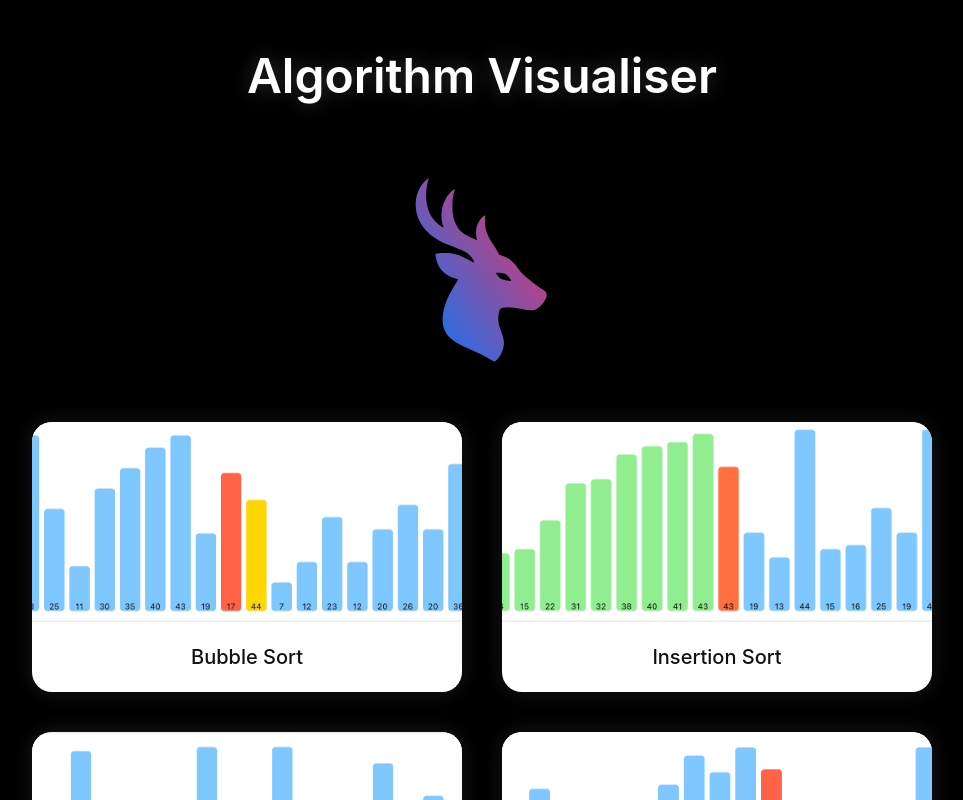
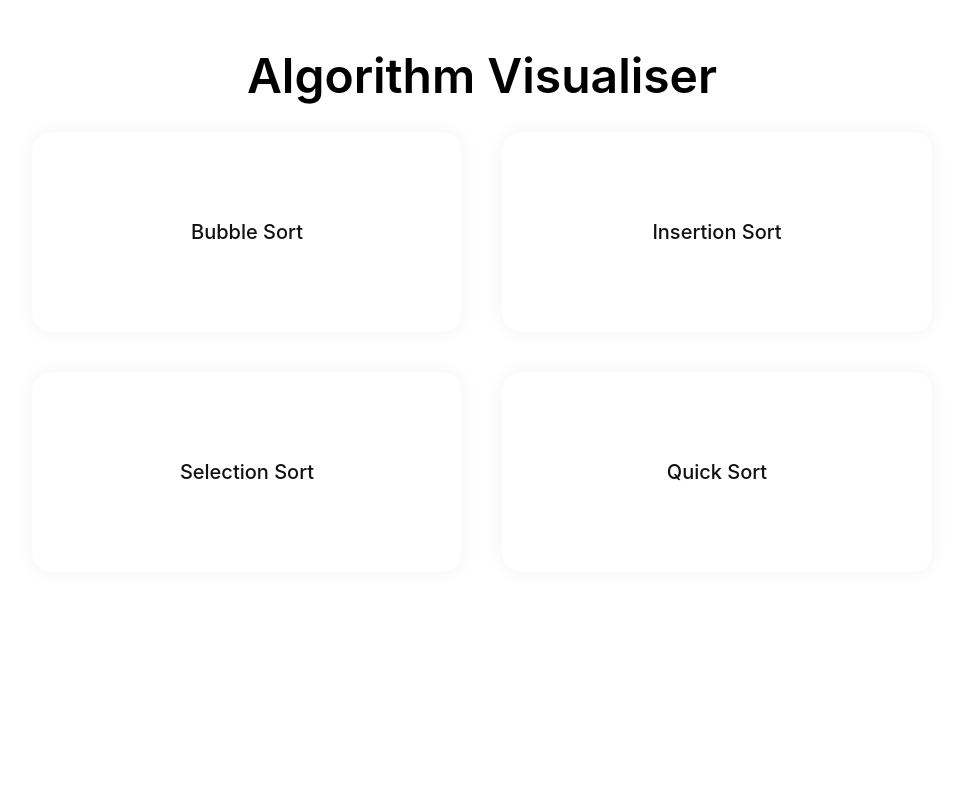
Before and after one commit to Jamire44/Algo-Visualiser, a React (Create React App) app: page / in a window 1280 px wide. Shown: the top 800 px of the page, without its empty margins (158-1121 px from the left). Built offline with nearby package versions, Linux system fonts and the light colour scheme.

Commit message:
Home screen and algo pages updated

```diff
--- /dev/null
+++ b/src/components/AlgoCard.jsx
@@ -0,0 +1,61 @@
+import { useState } from "react";
+import { Link } from "react-router-dom";
+import PreviewVisualizer from "./PreviewVisualizer";
+
+export default function AlgoCard({ name, path, sortFunction, mode }) {
+  const [hovered, setHovered] = useState(false);
+
+  return (
+    <Link
+      to={path}
+      style={{
+        textDecoration: "none",
+        borderRadius: 20,
+        overflow: "hidden",
+        background: "white",
+        boxShadow: hovered
+          ? "0 8px 20px rgba(0,0,0,0.15)"
+          : "0 0 20px rgba(0,0,0,0.05)",
+        transform: hovered ? "translateY(-6px)" : "translateY(0)",
+        transition: "transform 0.25s ease, box-shadow 0.25s ease",
+      }}
+      onMouseEnter={() => setHovered(true)}
+      onMouseLeave={() => setHovered(false)}
+    >
+      <div style={{ height: 200, position: "relative" }}>
+        {/* Default title */}
+        <div
+          style={{
+            position: "absolute",
+            inset: 0,
+            display: "flex",
+            alignItems: "center",
+            justifyContent: "center",
+            fontSize: "1.25rem",
+            fontWeight: "500",
+            color: "#111",
+            opacity: hovered ? 0 : 1,
+            transition: "opacity 0.3s",
+          }}
+        >
+          {name}
+        </div>
+
+        {/* Preview visualiser */}
+        <div
+          style={{
+            position: "absolute",
+            inset: 0,
+            display: "flex",
+            alignItems: "center",
+            justifyContent: "center",
+            opacity: hovered ? 1 : 0,
+            transition: "opacity 0.3s",
+          }}
+        >
+          <PreviewVisualizer sortFunction={sortFunction} mode={mode} active={hovered} />
+        </div>
+      </div>
+    </Link>
+  );
+}
--- /dev/null
+++ b/src/components/AlgoExplanation.jsx
@@ -0,0 +1,13 @@
+export default function AlgoExplanation({ title, description, steps, accent = "sky-400" }) {
+    return (
+      <div className="max-w-2xl mx-auto bg-white p-6 rounded-2xl shadow-md mt-8 border border-gray-200">
+        <h2 className={`text-xl font-semibold mb-3 text-${accent}`}>
+          {title}
+        </h2>
+        <p className="text-gray-700 leading-relaxed mb-4">{description}</p>
+        <pre className="bg-gray-900 text-green-400 p-4 rounded-lg text-sm overflow-x-auto">
+          {steps}
+        </pre>
+      </div>
+    );
+  }
--- /dev/null
+++ b/src/components/CornerLogo.jsx
@@ -0,0 +1,19 @@
+import Logo from "./Logo";
+import { Link } from "react-router-dom";
+
+export default function CornerLogo({ size = 80 }) {
+  return (
+    <div
+      style={{
+        position: "fixed",
+        top: 20,
+        left: 20,
+        zIndex: 50,
+      }}
+    >
+      <Link to="/">
+        <Logo style={{ width: size, height: size, cursor: "pointer" }} />
+      </Link>
+    </div>
+  );
+}
--- a/src/components/Logo.jsx
+++ b/src/components/Logo.jsx
@@ -8,9 +8,9 @@ export default function Logo({ size = 120, style = {} }) {
         style={style} // ✅ now safe, comes from props
         preserveAspectRatio="xMidYMid meet"
       >
-        <defs>
+        {/* <defs> */}
           {/* Animated gradient */}
-          <linearGradient id="logoGradient" x1="0%" y1="0%" x2="100%" y2="100%">
+          {/* <linearGradient id="logoGradient" x1="0%" y1="0%" x2="100%" y2="100%">
             <stop offset="0%" stopColor="#007aff">
               <animate
                 attributeName="stop-color"
@@ -27,8 +27,8 @@ export default function Logo({ size = 120, style = {} }) {
                 repeatCount="indefinite"
               />
             </stop>
-          </linearGradient>
-        </defs>
+          </linearGradient> */}
+        {/* </defs> */}
 
         <g
           transform="translate(0.000000,1024.000000) scale(0.100000,-0.100000)"
--- /dev/null
+++ b/src/components/PreviewVisualizer.jsx
@@ -0,0 +1,41 @@
+import { useEffect, useState } from "react";
+
+export default function PreviewVisualizer({ sortFunction, mode, active }) {
+  const [numbers, setNumbers] = useState([]);
+
+  useEffect(() => {
+    if (!active) return; // 👈 only run when hovered
+
+    function randomArray() {
+      return Array.from({ length: 6 }, () => Math.floor(Math.random() * 30) + 5);
+    }
+
+    async function runPreview() {
+      const arr = randomArray();
+      setNumbers(arr);
+      await sortFunction(arr, setNumbers, () => {}, () => {}, () => {}, 60);
+    }
+
+    runPreview();
+  }, [active, sortFunction]);
+
+  return (
+    <div className="flex items-end justify-center gap-1 h-24 w-full">
+      {numbers.map((num, i) => (
+        <div
+          key={i}
+          style={{ height: `${num * 2}px` }}
+          className={`w-4 rounded-sm transition-all duration-200 ${
+            mode === "bubble"
+              ? "bg-sky-400"
+              : mode === "insertion"
+              ? "bg-green-400"
+              : mode === "selection"
+              ? "bg-purple-400"
+              : "bg-red-400"
+          }`}
+        ></div>
+      ))}
+    </div>
+  );
+}
--- a/src/pages/BubblePage.jsx
+++ b/src/pages/BubblePage.jsx
@@ -1,15 +1,32 @@
 import SortVisualizer from "../components/SortVisualizer";
+import CornerLogo from "../components/CornerLogo";
+import AlgoExplanation from "../components/AlgoExplanation";
 import { bubbleSort } from "../algorithms/bubbleSort";
 
-export default function InsertionPage() {
+export default function BubblePage() {
   return (
     <div style={{ padding: 30, backgroundColor: "white", minHeight: "100vh"}}>
-      <h1 className="text-4xl font-bold bg-gradient-to-r from-blue-500 to-purple-600 bg-clip-text text-transparent font-[system-ui] text-center mb-6">Bubble Sort</h1>
+      <CornerLogo size={80} />
+      <h1 className="mx-auto w-fit text-5xl font-extrabold font-[system-ui] bg-gradient-to-b from-gray-800 to-gray-500 bg-clip-text text-transparent">
+          Bubble Sort
+        </h1>
+
       <SortVisualizer
         algoName="Bubble Sort"
         sortFunction={bubbleSort}
         mode="bubble"
       />
+
+      <AlgoExplanation
+        title="How Bubble Sort Works"
+        description="Bubble Sort repeatedly steps through the list, compares adjacent elements, and swaps them if they are in the wrong order. Each pass 'bubbles' the largest element to the end. After n passes, the list is sorted."
+        steps={`for i from 0 to n-1:
+                for j from 0 to n-i-1:
+                  if arr[j] > arr[j+1]:
+                  swap(arr[j], arr[j+1])`}
+        accent="sky-400"
+      />
+
     </div>
   );
 }
--- a/src/pages/Home.jsx
+++ b/src/pages/Home.jsx
@@ -1,27 +1,27 @@
 import { Link } from "react-router-dom";
-
-// 🖼 match the case of your actual files!
-import bubbleImg from "../assets/bubble.png";
-import insertionImg from "../assets/insertion.png";
-import selectionImg from "../assets/selection.png";
-import quickImg from "../assets/quick.png";
-import Logo from "../components/Logo"; // ✅ this is your animated SVG component
+import { bubbleSort } from "../algorithms/bubbleSort";
+import { insertionSort } from "../algorithms/insertionSort";
+import { selectionSort } from "../algorithms/selectionSort";
+import { quickSort } from "../algorithms/quickSort";
+import Logo from "../components/Logo";
+import PreviewVisualizer from "../components/PreviewVisualizer";
+import AlgoCard from "../components/AlgoCard"; // ✅ new component
+import { useState } from "react";
 
 export default function Home() {
   const algorithms = [
-    { name: "Bubble Sort", path: "/bubble", img: bubbleImg },
-    { name: "Insertion Sort", path: "/insertion", img: insertionImg },
-    { name: "Selection Sort", path: "/selection", img: selectionImg },
-    { name: "Quick Sort", path: "/quick", img: quickImg },
+    { name: "Bubble Sort", path: "/bubble", sortFunction: bubbleSort, mode: "bubble" },
+    { name: "Insertion Sort", path: "/insertion", sortFunction: insertionSort, mode: "insertion" },
+    { name: "Selection Sort", path: "/selection", sortFunction: selectionSort, mode: "selection" },
+    { name: "Quick Sort", path: "/quick", sortFunction: quickSort, mode: "quick" },
   ];
 
   return (
     <div
       style={{
         minHeight: "100vh",
-        background: "black",
-        fontFamily:
-          "-apple-system, BlinkMacSystemFont, 'Segoe UI', Roboto, sans-serif",
+        background: "white",
+        fontFamily: "-apple-system, BlinkMacSystemFont, 'Segoe UI', Roboto, sans-serif",
         display: "flex",
         flexDirection: "column",
         alignItems: "center",
@@ -31,26 +31,26 @@ export default function Home() {
       {/* Title */}
       <h1
         style={{
-              color: "white",
+          color: "black",
           fontSize: "3rem",
           fontWeight: "600",
-              marginBottom: 5,
+          marginBottom: 20,
           textAlign: "center",
-              textShadow: "0 0 20px rgba(255,255,255,0.2)",
         }}
       >
         Algorithm Visualiser
       </h1>
+
       <div
         style={{
-          display: "flex",
-          justifyContent: "center",
-          marginBottom: 5,
+          position: "fixed",
+          top: 20,
+          left: 20,
+          zIndex: 50,
         }}
       >
-          <Logo style={{ width: 300, height: 300 }} />
+        <Logo style={{ width: 80, height: 80 }} />
       </div>
-
 
       {/* Grid */}
       <div
@@ -63,47 +63,7 @@ export default function Home() {
         }}
       >
         {algorithms.map((algo) => (
-          <Link
-            key={algo.name}
-            to={algo.path}
-            style={{
-              textDecoration: "none",
-              borderRadius: 20,
-              overflow: "hidden",
-              background: "white",
-              boxShadow: "0 0 20px rgba(255,255,255,0.1)",
-              transform: "translateY(0)",
-              transition: "transform 0.25s ease, box-shadow 0.25s ease",
-            }}
-            onMouseEnter={(e) => {
-              e.currentTarget.style.transform = "translateY(-6px)";
-              e.currentTarget.style.boxShadow =
-                "0 0 40px rgba(255,255,255,0.2)";
-            }}
-            onMouseLeave={(e) => {
-              e.currentTarget.style.transform = "translateY(0)";
-              e.currentTarget.style.boxShadow =
-                "0 0 20px rgba(255,255,255,0.1)";
-            }}
-          >
-            <img
-              src={algo.img}
-              alt={algo.name}
-              style={{ width: "100%", height: 200, objectFit: "cover" }}
-            />
-            <div style={{ padding: 20, textAlign: "center" }}>
-              <h2
-                style={{
-                  margin: 0,
-                  fontSize: "1.25rem",
-                  fontWeight: "500",
-                  color: "#111",
-                }}
-              >
-                {algo.name}
-              </h2>
-            </div>
-          </Link>
+          <AlgoCard key={algo.name} {...algo} />
         ))}
       </div>
     </div>
--- a/src/pages/InsertionPage.jsx
+++ b/src/pages/InsertionPage.jsx
@@ -1,17 +1,39 @@
-import { Link } from "react-router-dom";
 import SortVisualizer from "../components/SortVisualizer";
 import { insertionSort } from "../algorithms/insertionSort";
+import AlgoExplanation from "../components/AlgoExplanation";
+import CornerLogo from "../components/CornerLogo";
+
 
 export default function InsertionPage() {
   return (
     <div style={{ padding: 30 }}>
-      <h1 style={{ marginBottom: 20 }}>Insertion Sort</h1>
+      <CornerLogo size={80} />
+      <h1 className="mx-auto w-fit text-5xl font-extrabold font-[system-ui] bg-gradient-to-b from-gray-800 to-gray-500 bg-clip-text text-transparent">
+        Insertion Sort
+      </h1>
+
 
       <SortVisualizer
         algoName="Insertion Sort"
         sortFunction={insertionSort}
         mode="insertion"
+        className="mt-8"
       />
+
+      <AlgoExplanation
+        title="How Insertion Sort Works"
+        description="Insertion Sort builds the sorted array one element at a time by inserting each element into its correct position."
+        steps={`for i from 1 to n-1:
+          key = arr[i]
+          j = i - 1
+          while j >= 0 and arr[j] > key:
+              arr[j+1] = arr[j]
+              j = j - 1
+          arr[j+1] = key`}
+        accent="orange-400"
+      />
+
+
     </div>
   );
 }
--- a/src/pages/QuickPage.jsx
+++ b/src/pages/QuickPage.jsx
@@ -1,17 +1,34 @@
-import { Link } from "react-router-dom";
 import SortVisualizer from "../components/SortVisualizer";
+import CornerLogo from "../components/CornerLogo";
+import AlgoExplanation from "../components/AlgoExplanation";
 import { quickSort } from "../algorithms/quickSort";
 
 export default function QuickPage() {
   return (
     <div style={{ padding: 30 }}>
-      <h1 style={{ marginBottom: 20 }}>Quick Sort</h1>
+      <CornerLogo size={80} />;
+      <h1 className="mx-auto w-fit text-5xl font-extrabold font-[system-ui] bg-gradient-to-b from-gray-800 to-gray-500 bg-clip-text text-transparent">
+        Quick Sort
+      </h1>
 
       <SortVisualizer
         algoName="Quick Sort"
         sortFunction={quickSort}
         mode="quick"
       />
+
+      <AlgoExplanation
+        title="How Quick Sort Works"
+        description="Quick Sort is a divide-and-conquer algorithm. It picks a pivot, partitions the array into two halves, and recursively sorts each half."
+        steps={`function quicksort(arr, low, high):
+          if low < high:
+              pivot = partition(arr, low, high)
+              quicksort(arr, low, pivot-1)
+              quicksort(arr, pivot+1, high)`}
+        accent="red-500"
+      />
+
+
     </div>
   );
 }
--- a/src/pages/SelectionPage.jsx
+++ b/src/pages/SelectionPage.jsx
@@ -1,17 +1,34 @@
-import { Link } from "react-router-dom";
 import SortVisualizer from "../components/SortVisualizer";
+import CornerLogo from "../components/CornerLogo";
+import AlgoExplanation from "../components/AlgoExplanation";
 import { selectionSort } from "../algorithms/selectionSort";
 
 export default function SelectionPage() {
   return (
     <div style={{ padding: 30 }}>
-      <h1 style={{ marginBottom: 20 }}>Selection Sort</h1>
+      <CornerLogo size={80} />
+      <h1 className="mx-auto w-fit text-5xl font-extrabold font-[system-ui] bg-gradient-to-b from-gray-800 to-gray-500 bg-clip-text text-transparent">
+        Selection Sort
+      </h1>
 
       <SortVisualizer
         algoName="Selection Sort"
         sortFunction={selectionSort}
         mode="selection"
       />
+
+      <AlgoExplanation
+        title="How Selection Sort Works"
+        description="Selection Sort repeatedly finds the smallest element in the unsorted portion and swaps it with the first unsorted element."
+        steps={`for i from 0 to n-1:
+          minIndex = i
+          for j from i+1 to n-1:
+              if arr[j] < arr[minIndex]:
+                  minIndex = j
+          swap(arr[i], arr[minIndex])`}
+        accent="pink-500"
+      />
+
     </div>
   );
 }
```
Also changed, not shown: src/components/SortVisualizer.jsx (+10 -5 lines), src/index.css (+8 -0 lines). Lines whose indentation alone changed are shown as unchanged.
